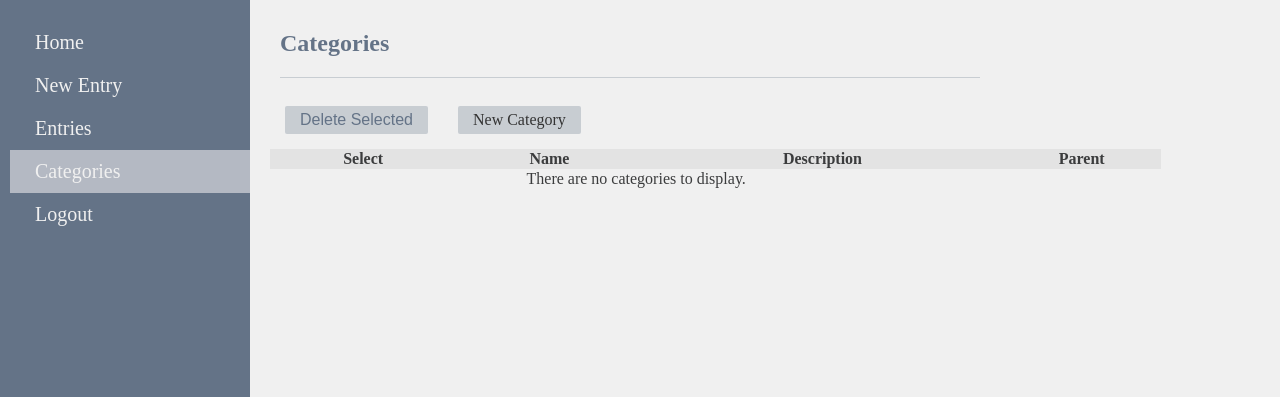
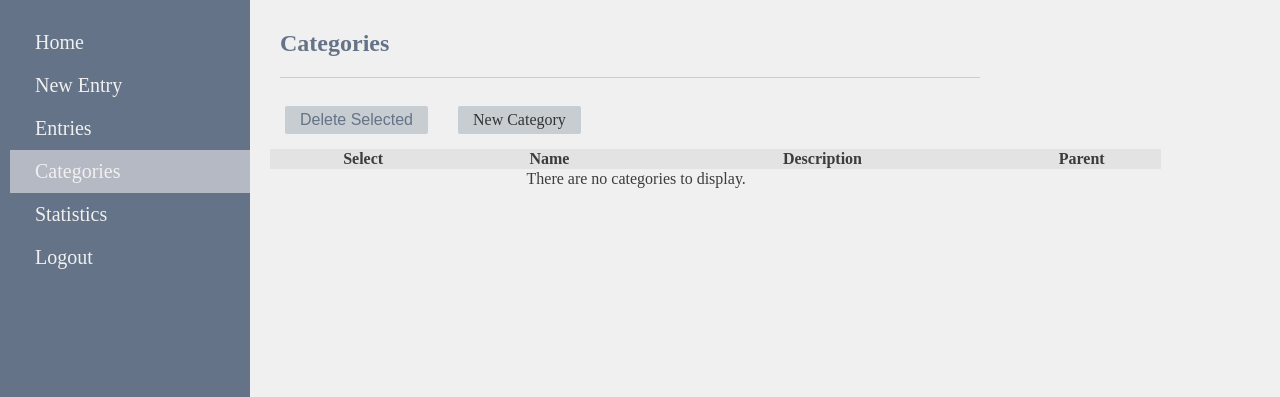
Before and after one commit to Prodge/budgie, a Django app: page /budget/category/list/ in a window 1280 px wide. Shown: the top 397 px of the page. Run offline with Django 3.2, Linux system fonts and the light colour scheme; the visitor is signed in with stand-in values (Sample User, id 1); data that the repository does not hold is empty; parts of the project's set-up code (start-up, migrations or seed data) failed here and were passed over.

Commit message:
Added statistics to navigation

```diff
--- a/budgie/templates/base.html
+++ b/budgie/templates/base.html
@@ -20,6 +20,7 @@
         <li><a href="{% url 'entry_create' %}">New Entry</a></li>
         <li><a href="{% url 'entry_list' %}">Entries</a></li>
         <li><a href="{% url 'category_list' %}">Categories</a></li>
+        <li><a href="{% url 'stats_home' %}">Statistics</a></li>
         <li><a href="{% url 'user_logout' %}">Logout</a></li>
       </ul>
       {% endblock %}
```
